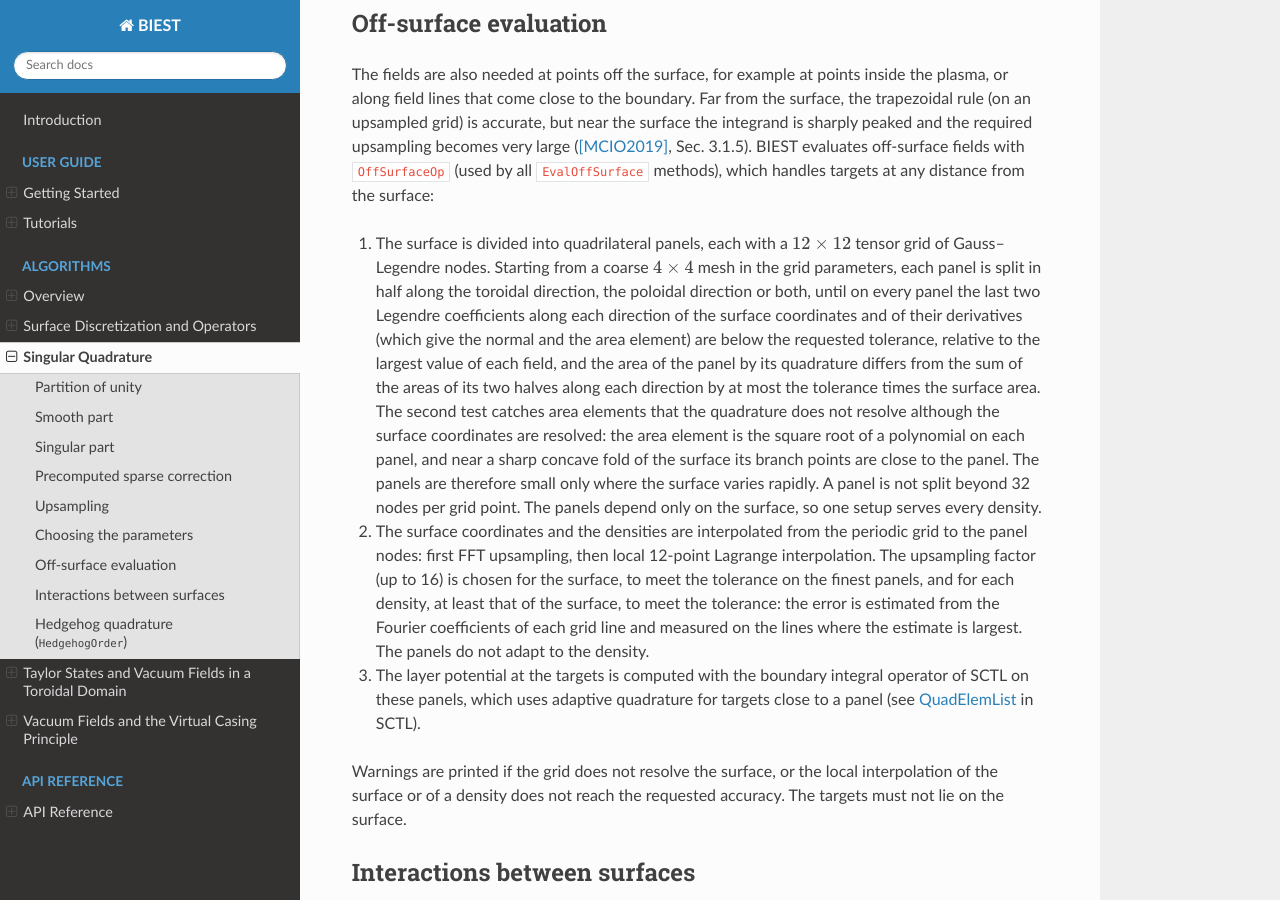
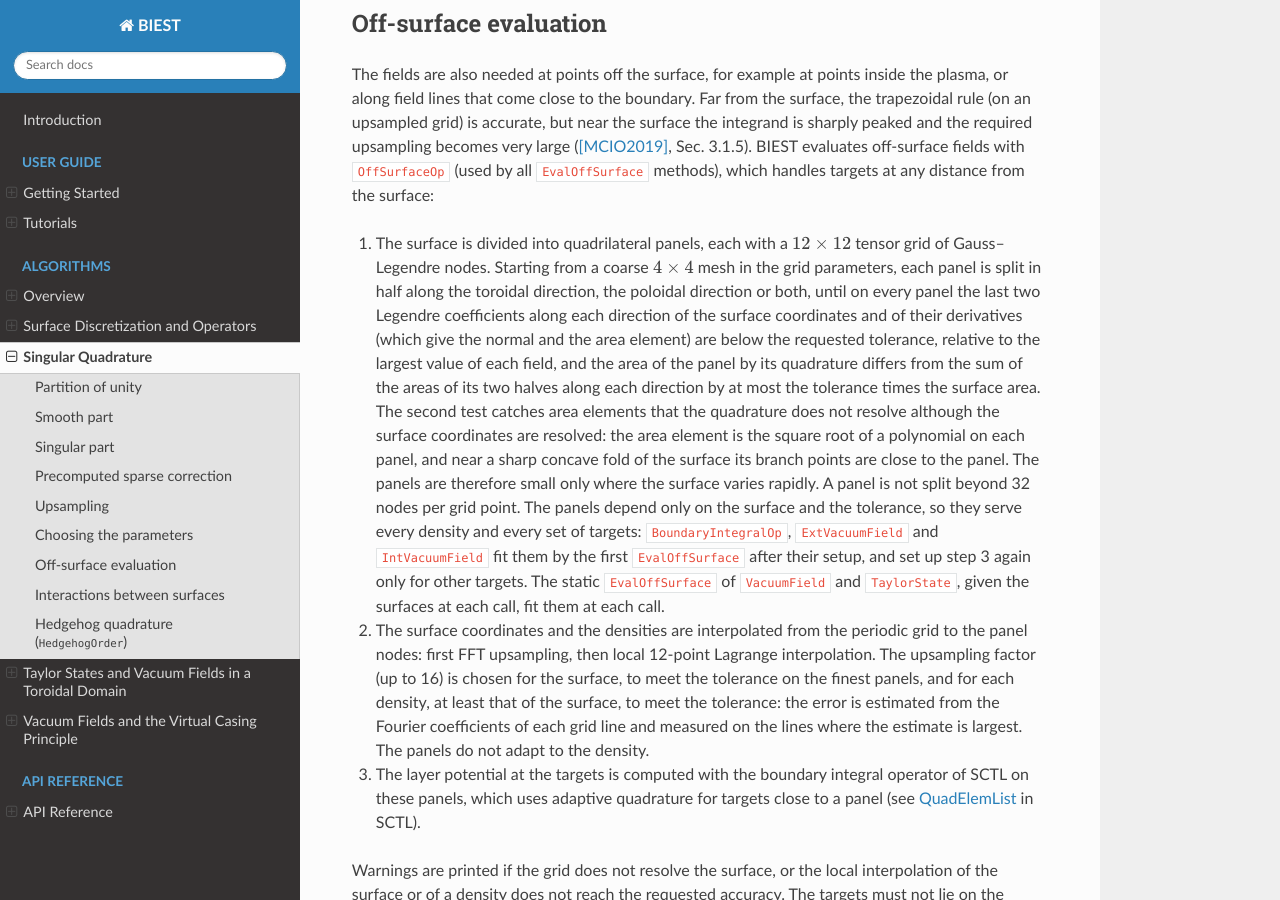
Before and after one commit to dmalhotra/BIEST, a Sphinx documentation site: the page built from doc/algorithms/singular-quadrature.rst, in a window 1280 px wide and 900 px high, scrolled down 5079 px. Built offline with Sphinx 7.4.7 and the Read the Docs theme 3.1.0, drawn with Linux system fonts in a browser that asks for light colours.

Commit message:
Repeated calls without allocations: the off-surface panels, the quadrature tables and the temporaries kept
OffSurfaceOp fits its panels in SetupSurface() and sets up the operator for the targets in SetTargets(), only for
other targets; BoundaryIntegralOp, ExtVacuumField and IntVacuumField keep their operators of EvalOffSurface().
SingularCorrection keeps the tables of its last four quadratures, FieldPeriodBIOp the operator of its test of the
quadrature grids, and VacuumFieldBase the field of the unit current. The temporaries are in scratch memory, and the
transforms of SurfaceOp on one thread run without a parallel region.

Co-Authored-By: Claude Opus 5.5 <noreply@anthropic.com>

```diff
--- a/doc/algorithms/singular-quadrature.rst
+++ b/doc/algorithms/singular-quadrature.rst
@@ -277,7 +277,10 @@ which handles targets at any distance from the surface:
    although the surface coordinates are resolved: the area element is the square root of a polynomial on each panel,
    and near a sharp concave fold of the surface its branch points are close to the panel. The panels are therefore
    small only where the surface varies rapidly. A panel is not split beyond 32 nodes per grid point. The panels
-   depend only on the surface, so one setup serves every density.
+   depend only on the surface and the tolerance, so they serve every density and every set of targets:
+   ``BoundaryIntegralOp``, ``ExtVacuumField`` and ``IntVacuumField`` fit them by the first ``EvalOffSurface`` after
+   their setup, and set up step 3 again only for other targets. The static ``EvalOffSurface`` of ``VacuumField`` and
+   ``TaylorState``, given the surfaces at each call, fit them at each call.
 2. The surface coordinates and the densities are interpolated from the periodic grid to the panel nodes: first FFT
    upsampling, then local 12-point Lagrange interpolation. The upsampling factor (up to 16) is chosen for the surface,
    to meet the tolerance on the finest panels, and for each density, at least that of the surface, to meet the
```
Also changed, not shown: 8 other files.
